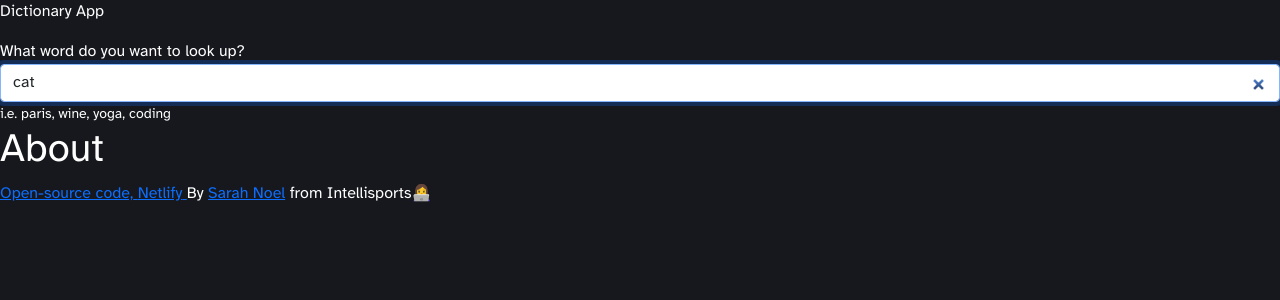
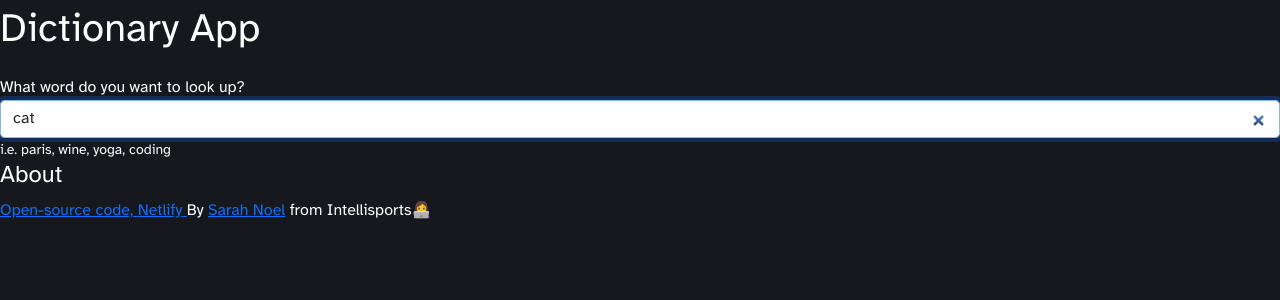
Before and after one commit to snoelcameron/dictionaryapp, a React (Create React App) app: page / in a window 1280 px wide. Shown: the top 300 px of the page. Built offline with nearby package versions, Linux system fonts and the light colour scheme; no server answers.

Commit message:
css modifications

```diff
--- a/src/App.css
+++ b/src/App.css
@@ -8,11 +8,14 @@ body {
 h1 {
   color: #ffffff;
   font-weight: 500;
-  font-size: 40px;
+  font-size: 24px;
 }
 
 h2 {
   color: #ffffff;
-  font-weight: 500;
+  font-size: 18px;
+}
+p {
+  color: #ffffff;
   font-size: 40px;
 }
--- a/src/App.js
+++ b/src/App.js
@@ -1,8 +1,5 @@
 import "./App.css";
-import Phonetic from "./Phonetic";
-import Result from "./Result";
 import About from "./About";
-import Photos from "./Photos";
 import Dictionary from "./Dictionary";
 
 function App() {
```
